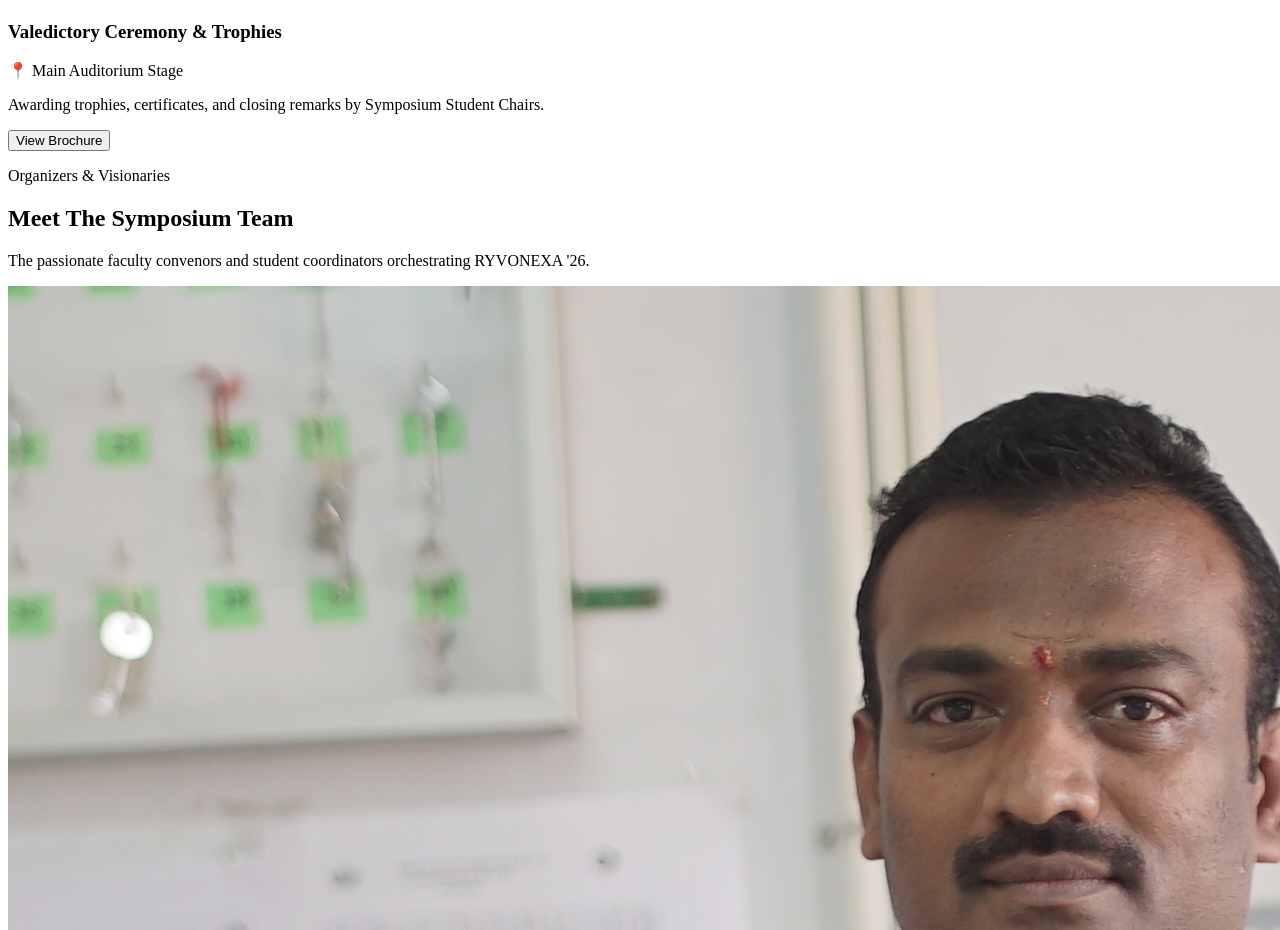
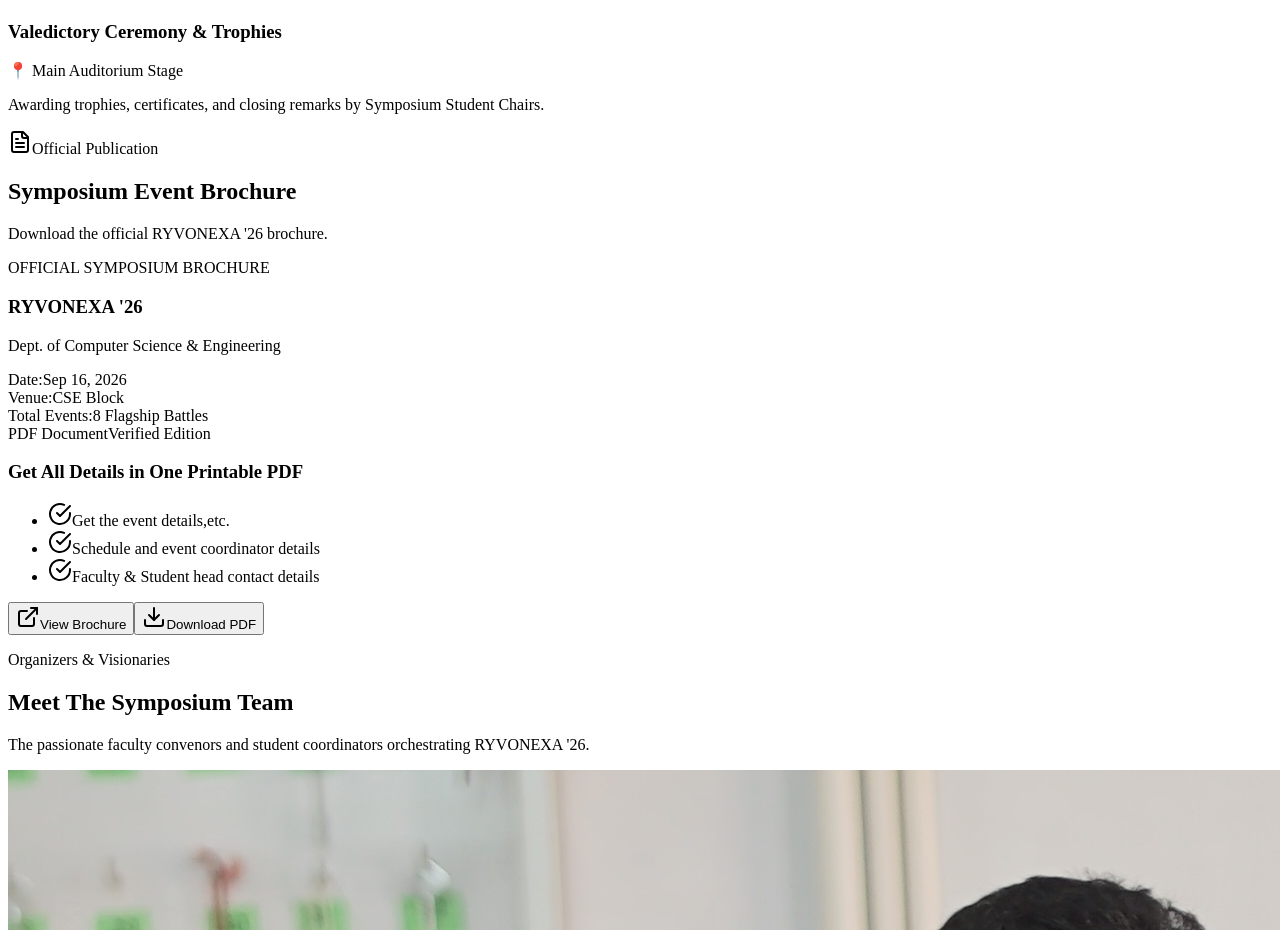
Before and after one commit to roxx2506-art/ryvonexa26, a React (Vite) app in the folder client/: page / in a window 1280 px wide. Shown: the part 5304-6234 px from the top of the page. Built offline with nearby package versions, Linux system fonts and the light colour scheme; no server answers; the HTML template or start-up script is replaced by a standard one.

Commit message:
Update Brochure component layout and PDF viewer actions

```diff
--- a/client/src/components/Brochure.jsx
+++ b/client/src/components/Brochure.jsx
@@ -1,58 +1,304 @@
-import React, { useState } from "react";
+import React, { useState } from 'react';
+import {
+  FileText,
+  Download,
+  CheckCircle,
+  Sparkles,
+  ExternalLink
+} from 'lucide-react';
 
-const BrochureModal = () => {
-  const [isOpen, setIsOpen] = useState(false);
+const Brochure = () => {
+  const [downloading, setDownloading] = useState(false);
+
+  // Download the existing PDF
+  const generateAndDownloadPDF = () => {
+    setDownloading(true);
+
+    try {
+      const link = document.createElement('a');
+
+      link.href = '/CSE Symposium OG Final Final.pdf';
+      link.download = 'RYVONEXA-26_Official_Brochure.pdf';
+
+      document.body.appendChild(link);
+      link.click();
+      document.body.removeChild(link);
+
+    } catch (err) {
+      console.error('PDF Download Error:', err);
+    } finally {
+      setTimeout(() => {
+        setDownloading(false);
+      }, 500);
+    }
+  };
+
+  // Open PDF in a new browser tab
+  const viewBrochure = () => {
+    window.open(
+      '/CSE Symposium OG Final Final.pdf',
+      '_blank',
+      'noopener,noreferrer'
+    );
+  };
 
   return (
-    <div className="flex items-center justify-center min-h-screen bg-gray-100">
+    <section id="brochure" className="py-20 px-4">
 
-      {/* Open Button */}
-      <button
-        onClick={() => setIsOpen(true)}
-        className="px-6 py-3 bg-blue-600 text-white rounded-lg shadow-lg hover:bg-blue-700 transition"
-      >
-        View Brochure
-      </button>
+      {/* Section Header */}
+      <div className="text-center mb-12">
 
-      {/* Modal */}
-      {isOpen && (
-        <div className="fixed inset-0 bg-black/70 flex items-center justify-center z-50">
+        <div className="flex items-center justify-center gap-2 text-cyan-400 font-mono text-sm uppercase tracking-widest mb-3">
+          <FileText className="w-4 h-4" />
+          Official Publication
+        </div>
 
-          <div className="relative bg-white rounded-lg p-4 max-w-4xl w-full mx-4">
+        <h2 className="font-heading font-black text-4xl md:text-5xl text-white mb-4">
+          Symposium Event Brochure
+        </h2>
 
-            {/* Close Button */}
-            <button
-              onClick={() => setIsOpen(false)}
-              className="absolute top-2 right-3 text-2xl font-bold text-gray-700 hover:text-black"
+        <p className="max-w-2xl mx-auto text-gray-400">
+          Download the official RYVONEXA '26 brochure.
+        </p>
+
+      </div>
+
+
+      {/* Brochure Card */}
+      <div className="max-w-4xl mx-auto glass-card p-8 md:p-12 border-cyan-500/30 relative overflow-hidden">
+
+        <div className="grid grid-cols-1 md:grid-cols-2 gap-8 items-center">
+
+
+          {/* =========================
+              BROCHURE PREVIEW
+          ========================== */}
+          <div className="relative group">
+
+            <div
+              className="
+                aspect-[3/4]
+                rounded-2xl
+                bg-gradient-to-br
+                from-[#0c0f2b]
+                to-[#171c42]
+                p-6
+                border
+                border-cyan-500/30
+                shadow-[0_0_30px_rgba(0,240,255,0.2)]
+                flex
+                flex-col
+                justify-between
+                relative
+                overflow-hidden
+                group-hover:scale-105
+                transition-transform
+                duration-300
+              "
             >
-              ✕
-            </button>
 
-            {/* Image Container (scroll if large) */}
-            <div className="max-h-[80vh] overflow-auto">
-              <img
-                src="CSE Symposium OG Final Final.png"   // ✅ Put your image in public folder
-                alt="Brochure"
-                className="w-full h-auto rounded-lg"
-              />
-            </div>
+              {/* Background Glow */}
+              <div className="absolute top-0 right-0 w-36 h-36 bg-cyan-500/20 blur-2xl rounded-full" />
 
-            {/* Download Button */}
-            <div className="mt-4 text-center">
-              <a
-                href="/brochure.jpg"
-                download
-                className="inline-block px-4 py-2 bg-green-600 text-white rounded-md hover:bg-green-700 transition"
-              >
-                Download Brochure
-              </a>
+              <div className="absolute bottom-0 left-0 w-36 h-36 bg-purple-500/20 blur-2xl rounded-full" />
+
+
+              {/* Brochure Information */}
+              <div className="relative z-10">
+
+                <div className="text-xs font-mono text-cyan-400 font-bold uppercase tracking-widest mb-1">
+                  OFFICIAL SYMPOSIUM BROCHURE
+                </div>
+
+                <h3 className="font-heading font-black text-3xl text-white tracking-wider mb-2">
+                  RYVONEXA{' '}
+                  <span className="text-cyan-400 text-xl font-code">
+                    '26
+                  </span>
+                </h3>
+
+                <p className="text-xs text-gray-400 font-mono">
+                  Dept. of Computer Science & Engineering
+                </p>
+
+              </div>
+
+
+              {/* Event Details */}
+              <div className="relative z-10 space-y-2 border-y border-white/10 py-4 my-4 text-xs font-mono text-gray-300">
+
+                <div className="flex justify-between">
+                  <span className="text-gray-400">
+                    Date:
+                  </span>
+
+                  <span className="text-cyan-300">
+                    Sep 16, 2026
+                  </span>
+                </div>
+
+
+                <div className="flex justify-between">
+                  <span className="text-gray-400">
+                    Venue:
+                  </span>
+
+                  <span className="text-yellow-400 font-bold">
+                    CSE Block
+                  </span>
+                </div>
+
+
+                <div className="flex justify-between">
+                  <span className="text-gray-400">
+                    Total Events:
+                  </span>
+
+                  <span className="text-purple-300">
+                    8 Flagship Battles
+                  </span>
+                </div>
+
+              </div>
+
+
+              {/* PDF Status */}
+              <div className="relative z-10 flex items-center justify-between text-[11px] font-mono text-gray-400">
+
+                <span>
+                  PDF Document
+                </span>
+
+                <span className="text-cyan-400">
+                  Verified Edition
+                </span>
+
+              </div>
+
             </div>
 
           </div>
+
+
+          {/* =========================
+              DESCRIPTION + BUTTONS
+          ========================== */}
+          <div className="flex flex-col justify-center">
+
+            <h3 className="font-heading font-bold text-2xl text-white mb-4">
+              Get All Details in One Printable PDF
+            </h3>
+
+
+            <ul className="space-y-3 mb-8 text-sm text-gray-300 font-light">
+
+              {/* Item 1 */}
+              <li className="flex items-center gap-2.5">
+
+                <CheckCircle className="w-4 h-4 text-cyan-400 shrink-0" />
+
+                <span>
+                  Get the event details,etc.
+                </span>
+
+              </li>
+
+
+              {/* Item 2 */}
+              <li className="flex items-center gap-2.5">
+
+                <CheckCircle className="w-4 h-4 text-purple-400 shrink-0" />
+
+                <span>
+                  Schedule and event coordinator details
+                </span>
+
+              </li>
+
+
+              {/* Item 3 */}
+              <li className="flex items-center gap-2.5">
+
+                <CheckCircle className="w-4 h-4 text-pink-400 shrink-0" />
+
+                <span>
+                  Faculty & Student head contact details
+                </span>
+
+              </li>
+
+            </ul>
+
+
+            {/* =========================
+                BUTTONS
+            ========================== */}
+            <div className="flex flex-col sm:flex-row gap-3">
+
+              {/* VIEW PDF */}
+              <button
+                onClick={viewBrochure}
+                className="
+                  btn-primary
+                  py-4
+                  px-6
+                  text-base
+                  flex
+                  items-center
+                  justify-center
+                  gap-3
+                  flex-1
+                "
+              >
+
+                <ExternalLink className="w-5 h-5" />
+
+                View Brochure
+
+              </button>
+
+
+              {/* DOWNLOAD PDF */}
+              <button
+                onClick={generateAndDownloadPDF}
+                disabled={downloading}
+                className="
+                  btn-primary
+                  btn-glow
+                  py-4
+                  px-6
+                  text-base
+                  flex
+                  items-center
+                  justify-center
+                  gap-3
+                  flex-1
+                  disabled:opacity-50
+                  disabled:cursor-not-allowed
+                "
+              >
+
+                <Download
+                  className={`w-5 h-5 ${downloading ? 'animate-bounce' : ''
+                    }`}
+                />
+
+                {downloading
+                  ? 'Downloading...'
+                  : 'Download PDF'}
+
+              </button>
+
+            </div>
+
+          </div>
+
         </div>
-      )}
-    </div>
+
+      </div>
+
+    </section>
   );
 };
 
-export default BrochureModal;
+export default Brochure;
```
Also changed, not shown: 5 other files (tests, documents, lock files or other folders).
